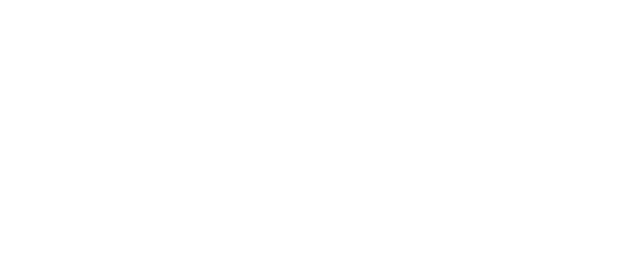
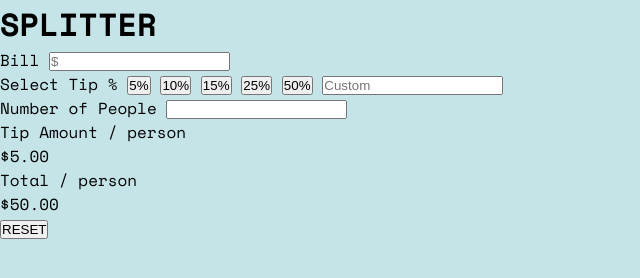
Before and after one commit to dev-jLagunas/tip-calculator, a website built with Vite: page index.html in a window 1280 px wide. Shown: the whole page, without its empty margins (0-640 px from the left). Built offline with nearby package versions, Linux system fonts and the light colour scheme.

Commit message:
Feat(HTML): implement main html structure of the tip calculator

```diff
--- a/index.html
+++ b/index.html
@@ -26,7 +26,59 @@
     <title>Tip Calculator - Frontend Mentor Challenge</title>
   </head>
   <body>
-    <div id="app"></div>
+    <h1 class="main-title">SPLI<span class="title-split">TTER</span></h1>
+    <!-- Calculator -->
+    <main class="calculator-container">
+      <!-- Tip Calculation Input -->
+      <section class="calculate-section">
+        <div class="bill-wrapper">
+          <label for="bill">Bill</label>
+          <input
+            type="number"
+            id="bill"
+            name="bill"
+            placeholder="$"
+            class="bill-input"
+          />
+        </div>
+        <div class="tip-wrapper">
+          <label for="tip">Select Tip %</label>
+          <button class="tip-button" data-tip="5">5%</button>
+          <button class="tip-button" data-tip="10">10%</button>
+          <button class="tip-button" data-tip="15">15%</button>
+          <button class="tip-button" data-tip="25">25%</button>
+          <button class="tip-button" data-tip="50">50%</button>
+          <input
+            type="number"
+            name="custom-tip"
+            placeholder="Custom"
+            class="custom-tip"
+          />
+        </div>
+        <!-- Tip and Total Calculation Results -->
+        <div class="people-info">
+          <label for="people-num">Number of People</label>
+          <input
+            type="number"
+            id="people-num"
+            name="people-num"
+            class="people-amount"
+          />
+        </div>
+      </section>
+      <section class="totals-sections">
+        <div class="tip-per-person">
+          <p>Tip Amount <span>/ person</span></p>
+          <p>$5.00</p>
+        </div>
+        <div class="total-per-person">
+          <p>Total <span>/ person</span></p>
+          <p>$50.00</p>
+        </div>
+        <button>RESET</button>
+      </section>
+    </main>
+    <!-- Javascript -->
     <script type="module" src="/main.js"></script>
   </body>
 </html>
--- a/package.json
+++ b/package.json
@@ -9,6 +9,7 @@
     "preview": "vite preview"
   },
   "devDependencies": {
+    "sass": "^1.71.1",
     "vite": "^5.1.4"
   }
 }
--- a/style.scss
+++ b/style.scss
@@ -23,3 +23,8 @@ $white: hsl(0, 0%, 100%);
 /*******************************************
 Global Styles
 ********************************************/
+body {
+  background: $light-grayish-cyan;
+  height: 100vh;
+  font-family: "Space Mono", sans-serif;
+}
```
Also changed, not shown: 1 other file.
